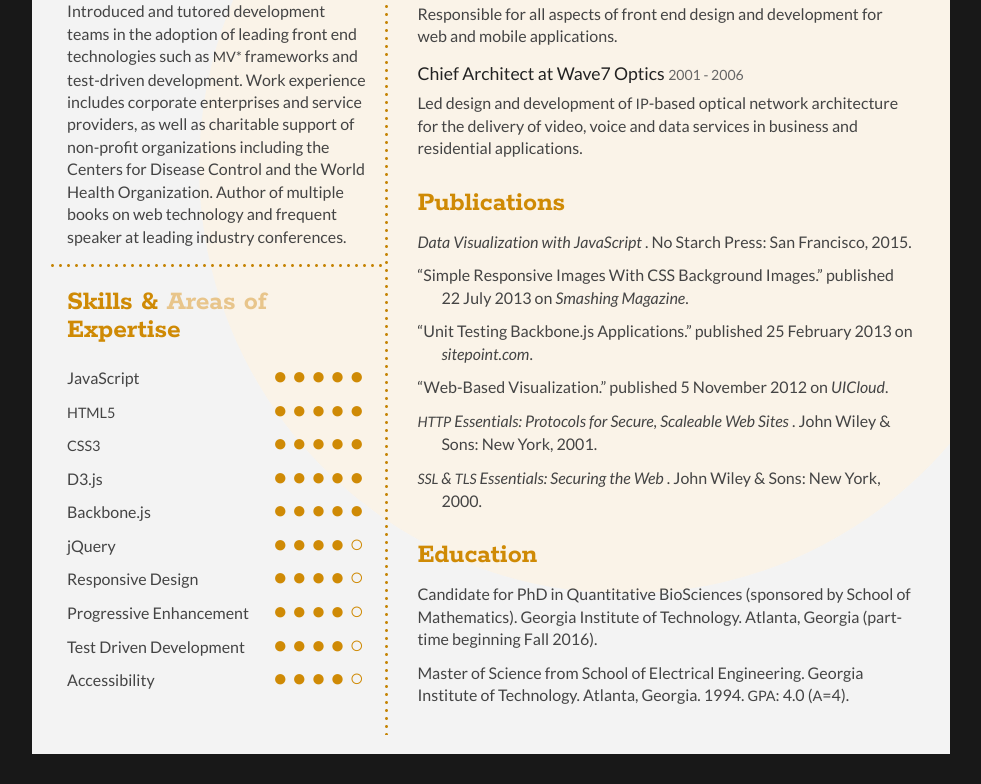
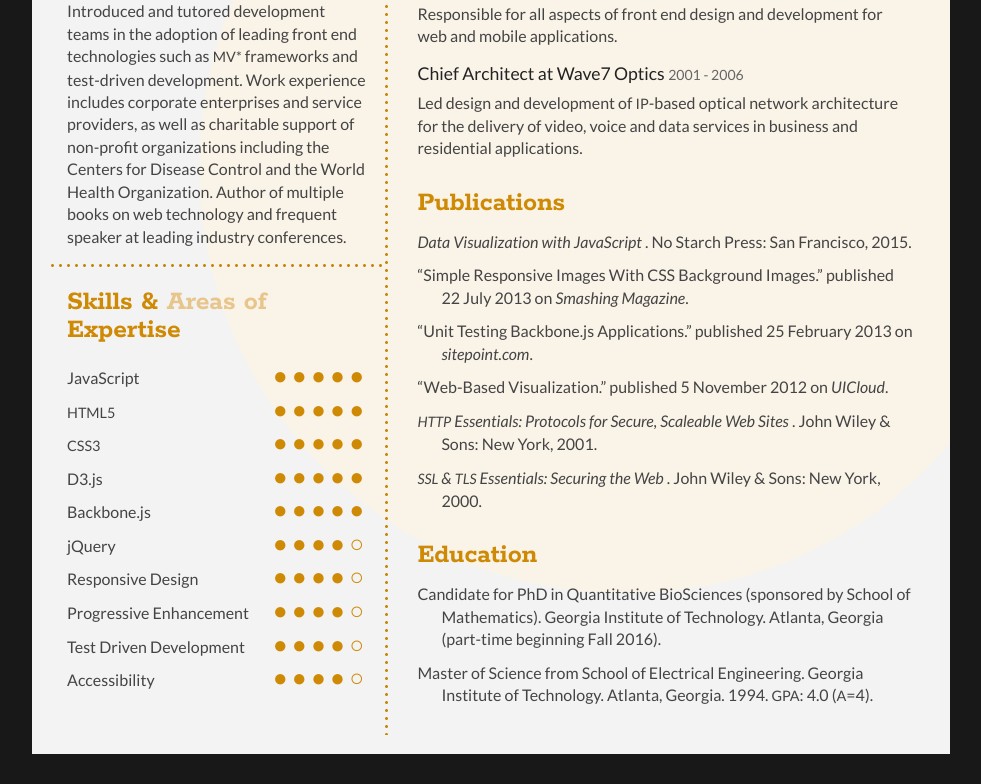
Before and after one commit to sathomas/cv, a plain HTML site: page index.html in a window 1280 px wide. Shown: the part 464-1248 px from the top of the page, without its empty margins (149-1130 px from the left). Drawn offline with nearby package versions, Linux system fonts and the light colour scheme.

Commit message:
tweak indenting

```diff
--- a/index.html
+++ b/index.html
@@ -56,7 +56,7 @@
 			section h2 {font-size: 1.1em; padding-bottom: 0.5em; padding-top: 1em;}
 			section h2.first {padding-top: 0;}
 			section h2 small {font-size: 0.8em; color: #666;}
-			#publications p {margin-bottom: 0.7em; padding-left: 1.5em; text-indent: -1.5em;}
+			#publications p, #education p {margin-bottom: 0.7em; padding-left: 1.5em; text-indent: -1.5em;}
 			#publications p:last-child {margin-bottom: 0;}
 			#education p {margin-bottom: 0.7em;}
 			#eduction p:last-child {margin-bottom: 0;}
```
Also changed, not shown: sathomas.html (+1 -1 lines).
